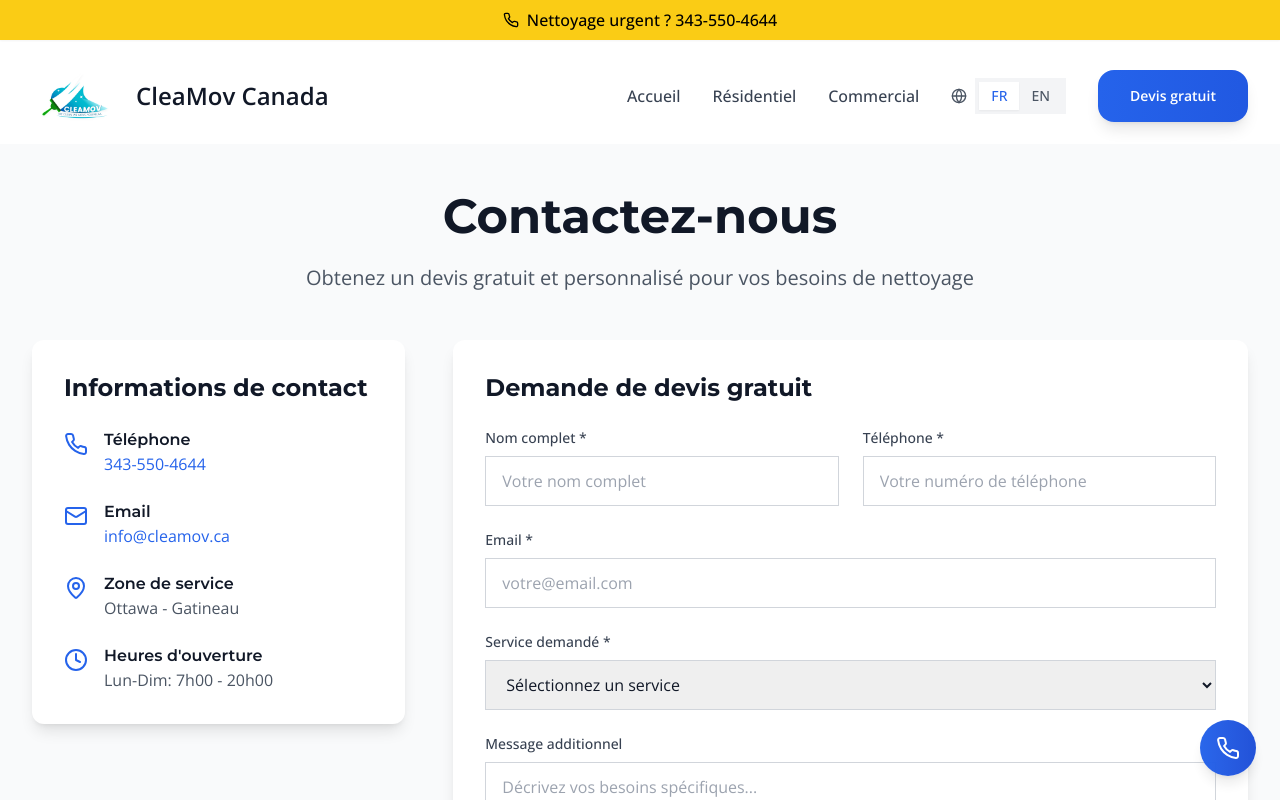
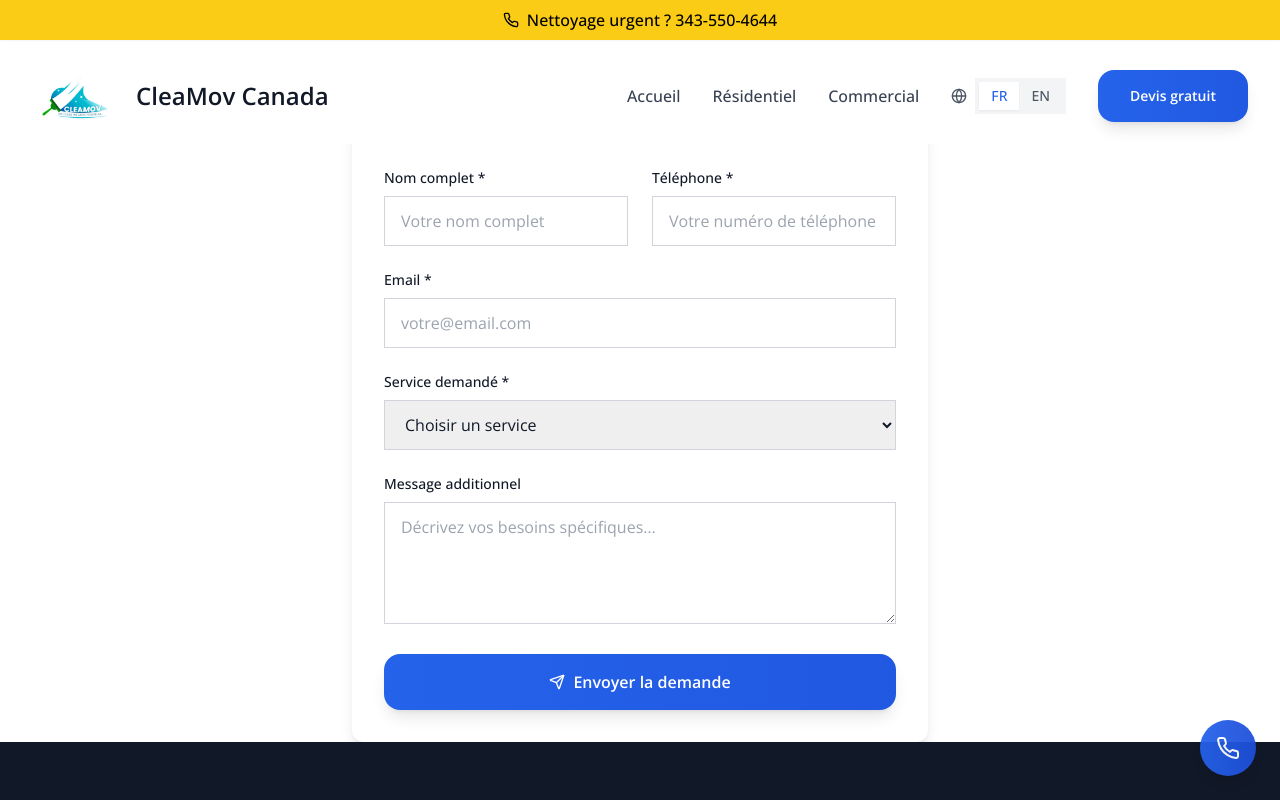
Before and after one commit to KOKO-CHI/sb1-rkptxf42, a Next.js app: page /contact in a window 1280 px wide. Shown: the top 800 px of the page. Built offline with nearby package versions, Linux system fonts and the light colour scheme.

Commit message:
Update page.tsx

```diff
--- a/app/contact/page.tsx
+++ b/app/contact/page.tsx
@@ -2,11 +2,11 @@
 
 import { useState } from 'react';
 import { motion } from 'framer-motion';
-import { Phone, Mail, MapPin, Clock, Send, CheckCircle } from 'lucide-react';
-import { useLanguage } from '@/lib/language-context';
+import { Send, CheckCircle } from 'lucide-react';
 
-export default function ContactPage()  {
-  const { t, language } = useLanguage();
+export default function ContactForm() {
+  const [isSubmitting, setIsSubmitting] = useState(false);
+  const [isSubmitted, setIsSubmitted] = useState(false);
   const [formData, setFormData] = useState({
     name: '',
     email: '',
@@ -14,337 +14,160 @@ export default function ContactPage()  {
     service: '',
     message: ''
   });
-  const [isSubmitting, setIsSubmitting] = useState(false);
-  const [isSubmitted, setIsSubmitted] = useState(false);
-  const [errors, setErrors] = useState<Record<string, string>>({});
 
-  const services = language === 'fr' ? [
+  const services = [
     'Nettoyage résidentiel',
     'Nettoyage commercial',
     'Nettoyage post-construction',
     'Nettoyage de fin de bail',
     'Nettoyage de printemps',
     'Autre'
-  ] : [
-    'Residential cleaning',
-    'Commercial cleaning',
-    'Post-construction cleaning',
-    'End of lease cleaning',
-    'Spring cleaning',
-    'Other'
   ];
 
-  const validateForm = () =>{
-    const newErrors: Record<string, string> = {};
-
-    if (!formData.name.trim()) {
-      newErrors.name = language === 'fr' ? 'Le nom est requis' : 'Name is required';
-    }
-
-    if (!formData.email.trim()) {
-      newErrors.email = language === 'fr' ? 'L\'email est requis' : 'Email is required';
-    } else if (!/\S+@\S+\.\S+/.test(formData.email)) {
-      newErrors.email = language === 'fr' ? 'Format d\'email invalide' : 'Invalid email format';
-    }
-
-    if (!formData.phone.trim()) {
-      newErrors.phone = language === 'fr' ? 'Le téléphone est requis' : 'Phone is required';
-    }
-
-    if (!formData.service) {
-      newErrors.service = language === 'fr' ? 'Veuillez sélectionner un service' : 'Please select a service';
-    }
-
-    setErrors(newErrors);
-    return Object.keys(newErrors).length === 0;
+  const handleChange = (e) => {
+    setFormData(prev => ({ ...prev, [e.target.name]: e.target.value }));
   };
 
-  const handleSubmit = async (e: React.FormEvent) => {
+  const handleSubmit = async (e) => {
     e.preventDefault();
-
-    if (!validateForm()) {
-      return;
-    }
-
     setIsSubmitting(true);
 
-    // For Netlify forms, we'll let the default form submission handle it
-    // But we'll add a small delay for UX
-    setTimeout(() => {
-      // The form will submit naturally to Netlify
-      const form = e.target as HTMLFormElement;
-      form.submit();
-    }, 500);
-  };
+    // Envoi du formulaire à Formspree
+    const res = await fetch('https://formspree.io/f/mkgbawbq', {
+      method: 'POST',
+      headers: { 'Accept': 'application/json' },
+      body: new FormData(e.target)
+    });
 
-  const handleInputChange = (e: React.ChangeEvent<HTMLInputElement | HTMLSelectElement | HTMLTextAreaElement>) => {
-    const { name, value } = e.target;
-    setFormData(prev => ({ ...prev, [name]: value }));
-
-    // Clear error when user starts typing
-    if (errors[name]) {
-      setErrors(prev => ({ ...prev, [name]: '' }));
+    setIsSubmitting(false);
+    if (res.ok) {
+      setIsSubmitted(true);
+      setFormData({
+        name: '',
+        email: '',
+        phone: '',
+        service: '',
+        message: ''
+      });
+    } else {
+      alert('Erreur lors de l\'envoi. Réessaie plus tard.');
     }
   };
 
   if (isSubmitted) {
     return (
-      <div className="min-h-screen flex items-center justify-center bg-[#F9FAFB]">
-        <motion.div
-          initial={{ scale: 0.8, opacity: 0 }}
-          animate={{ scale: 1, opacity: 1 }}
-          transition={{ duration: 0.5 }}
-          className="bg-white p-8 rounded-xl shadow-lg text-center max-w-md mx-4"
+      <div className="min-h-[400px] flex flex-col items-center justify-center">
+        <CheckCircle className="w-16 h-16 text-green-500 mb-4" />
+        <h2 className="text-2xl font-bold mb-2">Demande envoyée !</h2>
+        <p className="text-gray-600 mb-4">
+          Merci pour votre demande.<br />
+          Nous vous contacterons rapidement.
+        </p>
+        <button
+          className="btn-primary px-6 py-2 rounded-lg font-bold"
+          onClick={() => setIsSubmitted(false)}
         >
-          <CheckCircle className="w-16 h-16 text-green-500 mx-auto mb-4" />
-          <h2 className="text-2xl font-bold text-[#111827] mb-4">
-            {language === 'fr' ? 'Demande envoyée !' : 'Request sent!'}
-          </h2>
-          <p className="text-gray-600 mb-6">
-            {language === 'fr'
-              ? 'Merci pour votre demande. Nous vous contacterons dans les plus brefs délais.'
-              : 'Thank you for your request. We will contact you as soon as possible.'
-            }
-          </p>
-          <motion.a
-            href="/"
-            className="btn-primary inline-flex items-center justify-center"
-            whileHover={{ scale: 1.02 }}
-            whileTap={{ scale: 0.98 }}
-          >
-            {language === 'fr' ? 'Retour à l\'accueil' : 'Back to home'}
-          </motion.a>
-        </motion.div>
+          Envoyer une autre demande
+        </button>
       </div>
     );
   }
 
   return (
-    <div className="min-h-screen bg-[#F9FAFB] pt-8">
-      <div className="max-w-7xl mx-auto px-4 sm:px-6 lg:px-8 py-12">
-        <motion.div
-          initial={{ opacity: 0, y: 30 }}
-          animate={{ opacity: 1, y: 0 }}
-          transition={{ duration: 0.6 }}
-          className="text-center mb-12"
+    <form
+      onSubmit={handleSubmit}
+      className="space-y-6 bg-white rounded-xl p-8 shadow-lg max-w-xl mx-auto"
     >
-          <h1 className="text-4xl md:text-5xl font-bold text-[#111827] mb-6">
-            {t('contact.title')}
-          </h1>
-          <p className="text-xl text-gray-600 max-w-2xl mx-auto">
-            {t('contact.subtitle')}
-          </p>
-        </motion.div>
+      {/* spam trap */}
+      <input type="text" name="_honey" className="hidden" />
 
-        <div className="grid lg:grid-cols-3 gap-12">
-          {/* Contact Info */}
-          <motion.div
-            initial={{ opacity: 0, x: -30 }}
-            animate={{ opacity: 1, x: 0 }}
-            transition={{ duration: 0.6, delay: 0.2 }}
-            className="lg:col-span-1"
-          >
-            <div className="bg-white rounded-xl p-8 shadow-lg">
-              <h2 className="text-2xl font-bold text-[#111827] mb-6">
-                {t('contact.info')}
-              </h2>
-
-              <div className="space-y-6">
-                <div className="flex items-start space-x-4">
-                  <Phone className="w-6 h-6 text-[#2563EB] mt-1" />
-                  <div>
-                    <h3 className="font-semibold text-[#111827]">{t('contact.phone')}</h3>
-                    <a href="tel:3435504644" className="text-[#2563EB] hover:underline">
-                      343-550-4644
-                    </a>
-                  </div>
-                </div>
-
-                <div className="flex items-start space-x-4">
-                  <Mail className="w-6 h-6 text-[#2563EB] mt-1" />
-                  <div>
-                    <h3 className="font-semibold text-[#111827]">{t('contact.email')}</h3>
-                    <a href="mailto:info@cleamov.ca" className="text-[#2563EB] hover:underline">
-                      info@cleamov.ca
-                    </a>
-                  </div>
-                </div>
-
-                <div className="flex items-start space-x-4">
-                  <MapPin className="w-6 h-6 text-[#2563EB] mt-1" />
-                  <div>
-                    <h3 className="font-semibold text-[#111827]">{t('contact.serviceArea')}</h3>
-                    <p className="text-gray-600">Ottawa - Gatineau</p>
-                  </div>
-                </div>
-
-                <div className="flex items-start space-x-4">
-                  <Clock className="w-6 h-6 text-[#2563EB] mt-1" />
-                  <div>
-                    <h3 className="font-semibold text-[#111827]">{t('contact.hours')}</h3>
-                    <p className="text-gray-600">{t('contact.hoursValue')}</p>
-                  </div>
-                </div>
-              </div>
-            </div>
-          </motion.div>
-
-          {/* Contact Form */}
-          <motion.div
-            initial={{ opacity: 0, x: 30 }}
-            animate={{ opacity: 1, x: 0 }}
-            transition={{ duration: 0.6, delay: 0.4 }}
-            className="lg:col-span-2"
-          >
-            <div className="bg-white rounded-xl p-8 shadow-lg">
-              <h2 className="text-2xl font-bold text-[#111827] mb-6">
-                {t('contact.quoteForm')}
-              </h2>
-
-              <form
-                name="contact"
-                method="POST"
-                data-netlify="true"
-                data-netlify-honeypot="bot-field"
-                onSubmit={handleSubmit}
-                className="space-y-6"
-              >
-                {/* Hidden fields for Netlify */}
-                <input type="hidden" name="form-name" value="contact" />
-                <div className="hidden">
-                  <label>
-                    Don't fill this out if you're human: <input name="bot-field" />
-                  </label>
-                </div>
+      {/* custom email subject */}
+      <input type="hidden" name="_subject" value="Nouveau message depuis le site" />
 
       <div className="grid md:grid-cols-2 gap-6">
         <div>
-                    <label htmlFor="name" className="block text-sm font-medium text-gray-700 mb-2">
-                      {t('contact.fullName')} *
-                    </label>
+          <label htmlFor="name" className="block text-sm font-medium mb-2">Nom complet *</label>
           <input
-                      type="text"
             id="name"
             name="name"
+            type="text"
+            required
+            className="w-full px-4 py-3 border border-gray-300 rounded-lg focus:ring-2 focus:ring-blue-500"
+            placeholder="Votre nom complet"
             value={formData.name}
-                      onChange={handleInputChange}
-                      required
-                      className={`w-full px-4 py-3 border rounded-lg focus:outline-none focus:ring-2 focus:ring-[#2563EB] focus:border-transparent transition-colors ${
-                        errors.name ? 'border-red-500' : 'border-gray-300'
-                      }`}
-                      placeholder={language === 'fr' ? 'Votre nom complet' : 'Your full name'}
+            onChange={handleChange}
           />
-                    {errors.name && (
-                      <p className="mt-1 text-sm text-red-500">{errors.name}</p>
-                    )}
         </div>
 
         <div>
-                    <label htmlFor="phone" className="block text-sm font-medium text-gray-700 mb-2">
-                      {t('contact.phoneNumber')} *
-                    </label>
+          <label htmlFor="phone" className="block text-sm font-medium mb-2">Téléphone *</label>
           <input
-                      type="tel"
             id="phone"
             name="phone"
+            type="tel"
+            required
+            className="w-full px-4 py-3 border border-gray-300 rounded-lg focus:ring-2 focus:ring-blue-500"
+            placeholder="Votre numéro de téléphone"
             value={formData.phone}
-                      onChange={handleInputChange}
-                      required
-                      className={`w-full px-4 py-3 border rounded-lg focus:outline-none focus:ring-2 focus:ring-[#2563EB] focus:border-transparent transition-colors ${
-                        errors.phone ? 'border-red-500' : 'border-gray-300'
-                      }`}
-                      placeholder={language === 'fr' ? 'Votre numéro de téléphone' : 'Your phone number'}
+            onChange={handleChange}
           />
-                    {errors.phone && (
-                      <p className="mt-1 text-sm text-red-500">{errors.phone}</p>
-                    )}
         </div>
       </div>
 
       <div>
-                  <label htmlFor="email" className="block text-sm font-medium text-gray-700 mb-2">
-                    {t('contact.email')} *
-                  </label>
+        <label htmlFor="email" className="block text-sm font-medium mb-2">Email *</label>
         <input
-                    type="email"
           id="email"
           name="email"
+          type="email"
+          required
+          className="w-full px-4 py-3 border border-gray-300 rounded-lg focus:ring-2 focus:ring-blue-500"
+          placeholder="votre@email.com"
           value={formData.email}
-                    onChange={handleInputChange}
-                    required
-                    className={`w-full px-4 py-3 border rounded-lg focus:outline-none focus:ring-2 focus:ring-[#2563EB] focus:border-transparent transition-colors ${
-                      errors.email ? 'border-red-500' : 'border-gray-300'
-                    }`}
-                    placeholder={language === 'fr' ? 'votre@email.com' : 'your@email.com'}
+          onChange={handleChange}
         />
-                  {errors.email && (
-                    <p className="mt-1 text-sm text-red-500">{errors.email}</p>
-                  )}
       </div>
 
       <div>
-                  <label htmlFor="service" className="block text-sm font-medium text-gray-700 mb-2">
-                    {t('contact.serviceRequested')} *
-                  </label>
+        <label htmlFor="service" className="block text-sm font-medium mb-2">Service demandé *</label>
         <select
           id="service"
           name="service"
+          required
+          className="w-full px-4 py-3 border border-gray-300 rounded-lg focus:ring-2 focus:ring-blue-500"
           value={formData.service}
-                    onChange={handleInputChange}
-                    required
-                    className={`w-full px-4 py-3 border rounded-lg focus:outline-none focus:ring-2 focus:ring-[#2563EB] focus:border-transparent transition-colors ${
-                      errors.service ? 'border-red-500' : 'border-gray-300'
-                    }`}
+          onChange={handleChange}
         >
-                    <option value="">{t('contact.selectService')}</option>
-                    {services.map((service, index) => (
-                      <option key={index} value={service}>{service}</option>
+          <option value="">Choisir un service</option>
+          {services.map((svc, i) => (
+            <option key={i} value={svc}>{svc}</option>
           ))}
         </select>
-                  {errors.service && (
-                    <p className="mt-1 text-sm text-red-500">{errors.service}</p>
-                  )}
       </div>
 
       <div>
-                  <label htmlFor="message" className="block text-sm font-medium text-gray-700 mb-2">
-                    {t('contact.additionalMessage')}
-                  </label>
+        <label htmlFor="message" className="block text-sm font-medium mb-2">Message additionnel</label>
         <textarea
           id="message"
           name="message"
           rows={4}
+          className="w-full px-4 py-3 border border-gray-300 rounded-lg focus:ring-2 focus:ring-blue-500"
+          placeholder="Décrivez vos besoins spécifiques…"
           value={formData.message}
-                    onChange={handleInputChange}
-                    className="w-full px-4 py-3 border border-gray-300 rounded-lg focus:outline-none focus:ring-2 focus:ring-[#2563EB] focus:border-transparent transition-colors resize-none"
-                    placeholder={t('contact.additionalPlaceholder')}
-                  ></textarea>
+          onChange={handleChange}
+        />
       </div>
 
       <motion.button
         type="submit"
         disabled={isSubmitting}
-                  className="w-full btn-primary flex items-center justify-center space-x-2 disabled:opacity-50 disabled:cursor-not-allowed"
-                  whileHover={{ scale: isSubmitting ? 1 : 1.02 }}
-                  whileTap={{ scale: isSubmitting ? 1 : 0.98 }}
+        className="w-full btn-primary flex items-center justify-center space-x-2"
+        whileHover={{ scale: 1.02 }}
+        whileTap={{ scale: 0.98 }}
       >
-                  {isSubmitting ? (
-                    <>
-                      <div className="w-4 h-4 border-2 border-white border-t-transparent rounded-full animate-spin"></div>
-                      <span>{t('contact.sending')}</span>
-                    </>
-                  ) : (
-                    <>
         <Send className="w-4 h-4" />
-                      <span>{t('contact.sendRequest')}</span>
-                    </>
-                  )}
+        <span>{isSubmitting ? "Envoi..." : "Envoyer la demande"}</span>
       </motion.button>
     </form>
-            </div>
-          </motion.div>
-        </div>
-      </div>
-    </div>
   );
 }
```
Lines whose indentation alone changed are shown as unchanged.
